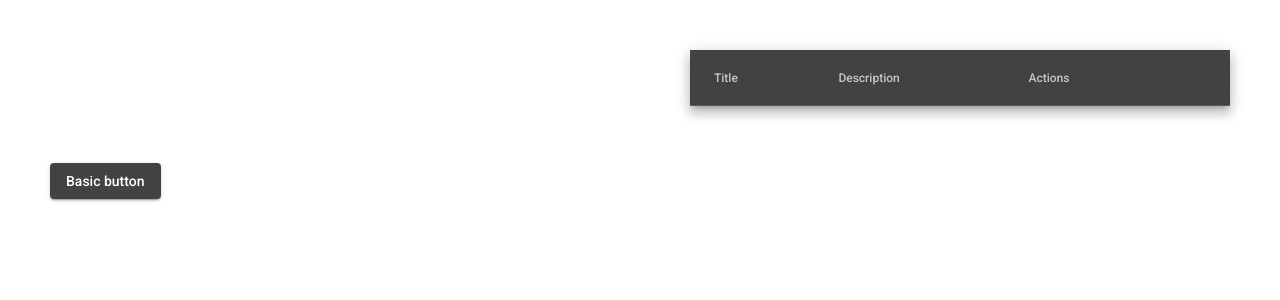
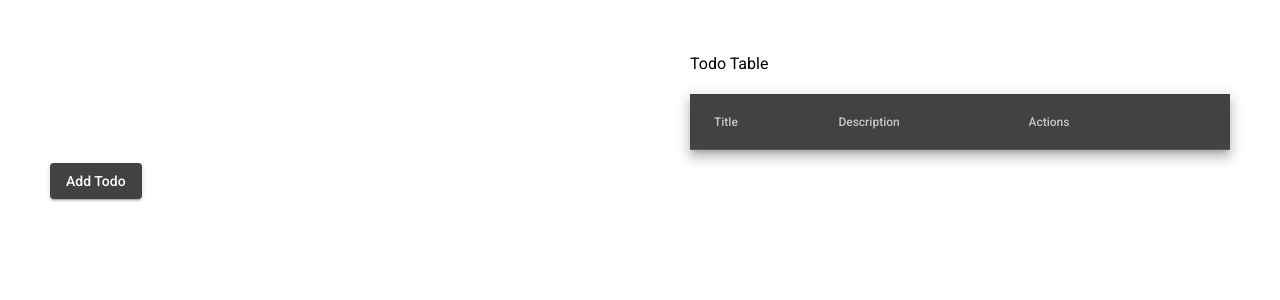
Before and after one commit to balajkhan07/todo-frontend, an Angular app: page / in a window 1280 px wide. Shown: the top 300 px of the page. Built offline with nearby package versions, Linux system fonts and the light colour scheme; no server answers.

Commit message:
some changes

```diff
--- a/src/app/app.component.html
+++ b/src/app/app.component.html
@@ -17,12 +17,14 @@
     <br>
 
     <button id="basic" type="button" mat-button mat-raised-button (click)="addTodo()">
-      Basic button
+      Add Todo
     </button>
 
   </div>
 
   <div style="width: 50vw; padding: 50px;">
+
+    <h3>Todo Table</h3>
 
     <table mat-table [dataSource]="todos" class="mat-elevation-z8">
 
--- a/src/app/todo.service.ts
+++ b/src/app/todo.service.ts
@@ -24,7 +24,7 @@ export class TodoService {
   }
 
   removeTodo(data: Todo) {
-    return this.http.delete(`${this.serviceUrl}'/delete-todo/${data._id}`);
+    return this.http.delete(`${this.serviceUrl}/delete-todo/${data._id}`);
   }
 
 }
```
